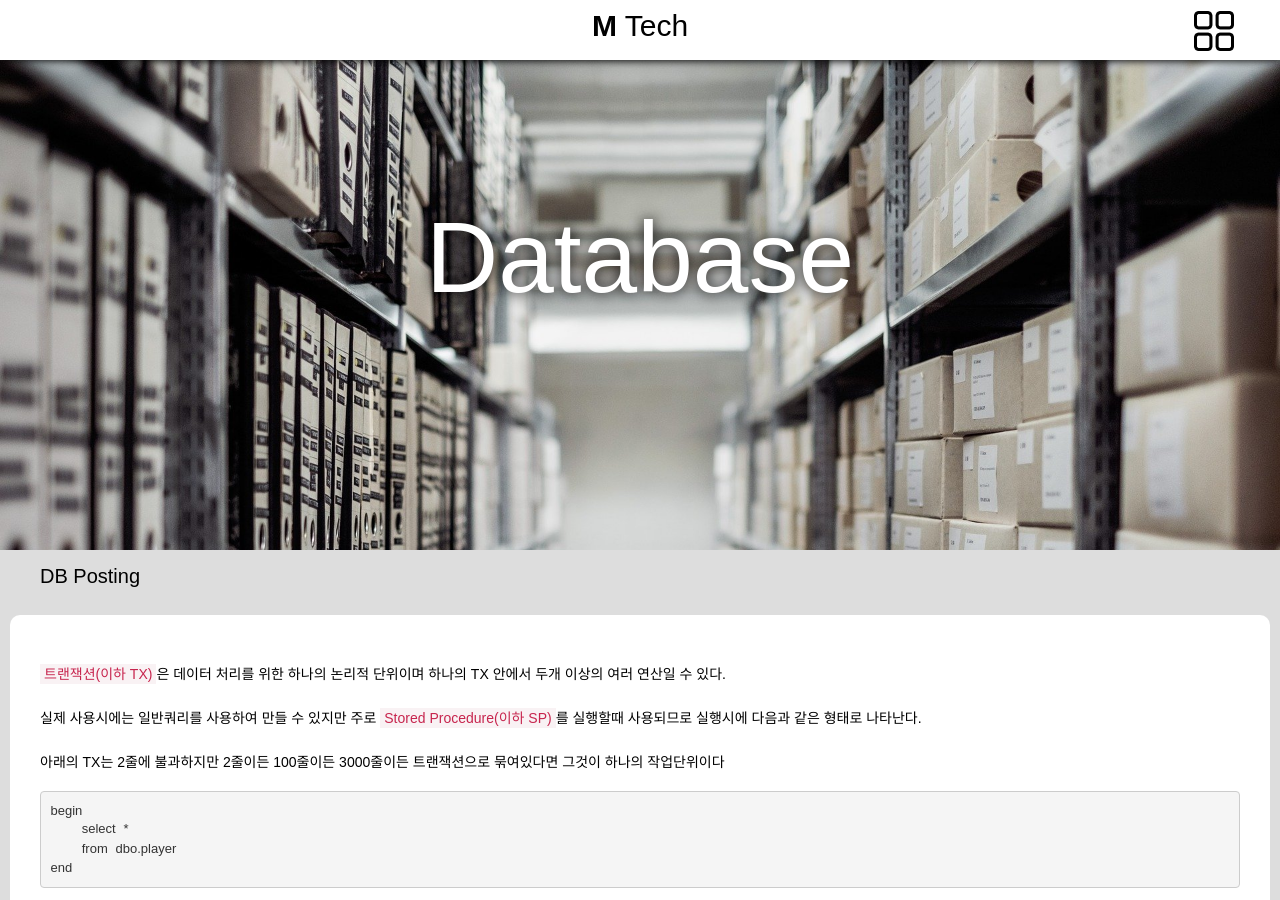
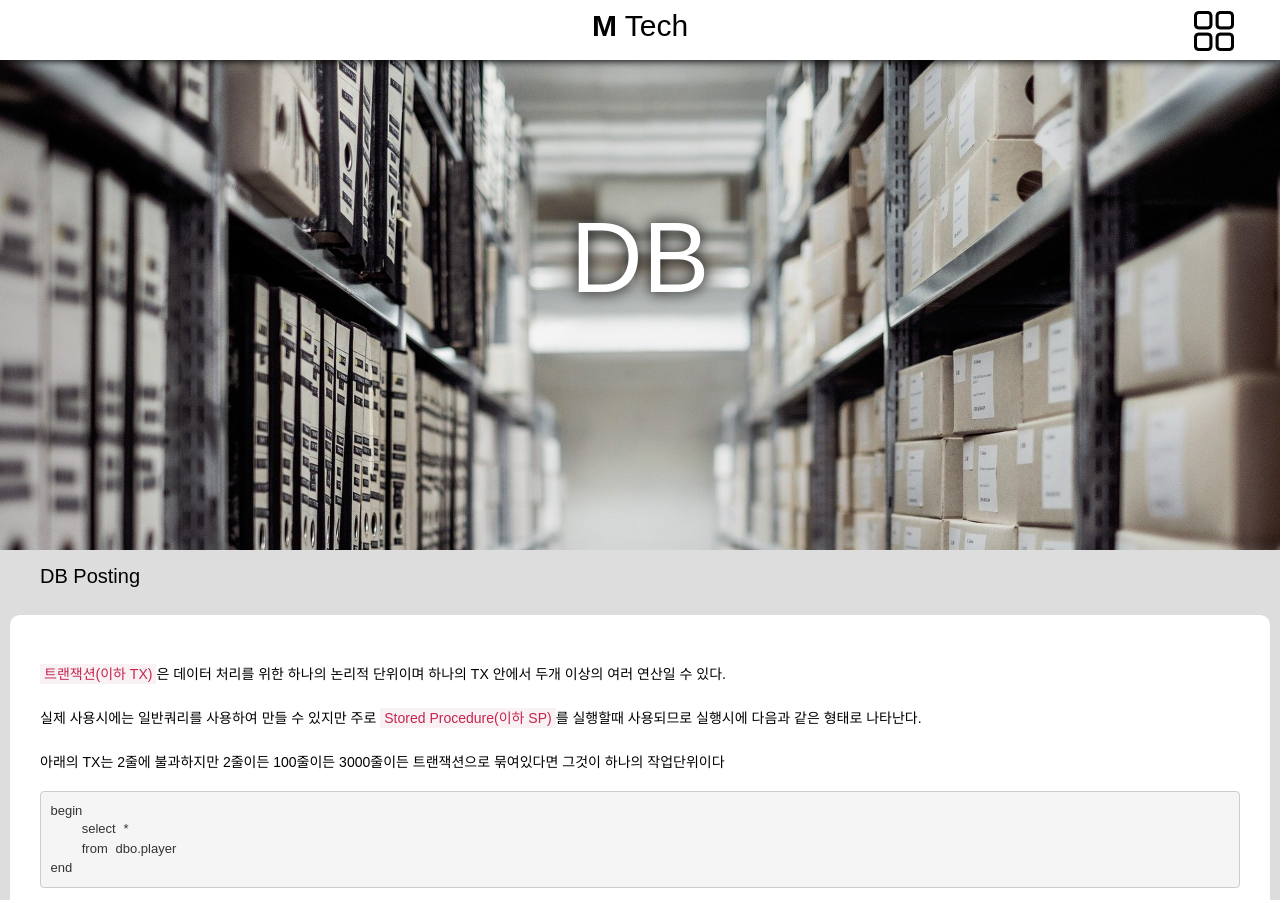
Before and after one commit to leemugeun/leemugeun.github.io, a Jekyll site: the page built from _posts/2020-01-17-main-tran-info.md, in a window 1280 px wide and 900 px high. Built offline with Jekyll 4.4.1, drawn with Linux system fonts in a browser that asks for light colours.

Commit message:
2020-02-01 Post Title

```diff
--- a/_layouts/post.html
+++ b/_layouts/post.html
@@ -54,7 +54,7 @@
             {% for item in site.data.menu.list %}
             {% if item.title == page.title %}
             <div class="p_sub" style="background-image: url('/files/ban/{{ page.icon }}.jpg')">
-                <div class="sub_txt">{{ page.postname }}</div>
+                <div class="sub_txt">{{ page.title }}</div>
             </div>
             {% endif %}
             {% endfor %}
@@ -70,7 +70,7 @@
                         {% if post.title != "Main" %}
                           <div class="p_lst">
                             <a href="{{ post.url }}">
-                                <p class="p_lst_title">{{ post.title }}</p>
+                                <p class="p_lst_title">{{ post.postname }}</p>
                                 <p class="p_lst_txt">{{ post.excerpt | strip_html | truncatewords: 30 }}</p>
 
                                 <div class="p_lst_side">
--- a/_posts/2020-01-17-main-tran-info.md
+++ b/_posts/2020-01-17-main-tran-info.md
@@ -2,7 +2,7 @@
 layout: post
 title : DB
 icon: db
-postname : Database
+postname : Transaction
 permalink: /db/tran
 ---
 
--- a/_posts/2020-01-30-db-lock.md
+++ b/_posts/2020-01-30-db-lock.md
@@ -2,7 +2,7 @@
 layout: post
 title : DB
 icon: db
-postname : Database
+postname : DB Lock
 permalink: /db/lock
 ---
 
```
Also changed, not shown: _posts/2020-01-04-main-jekyll.md (+1 -1 lines), _posts/2020-01-12-main-git.md (+1 -1 lines).
